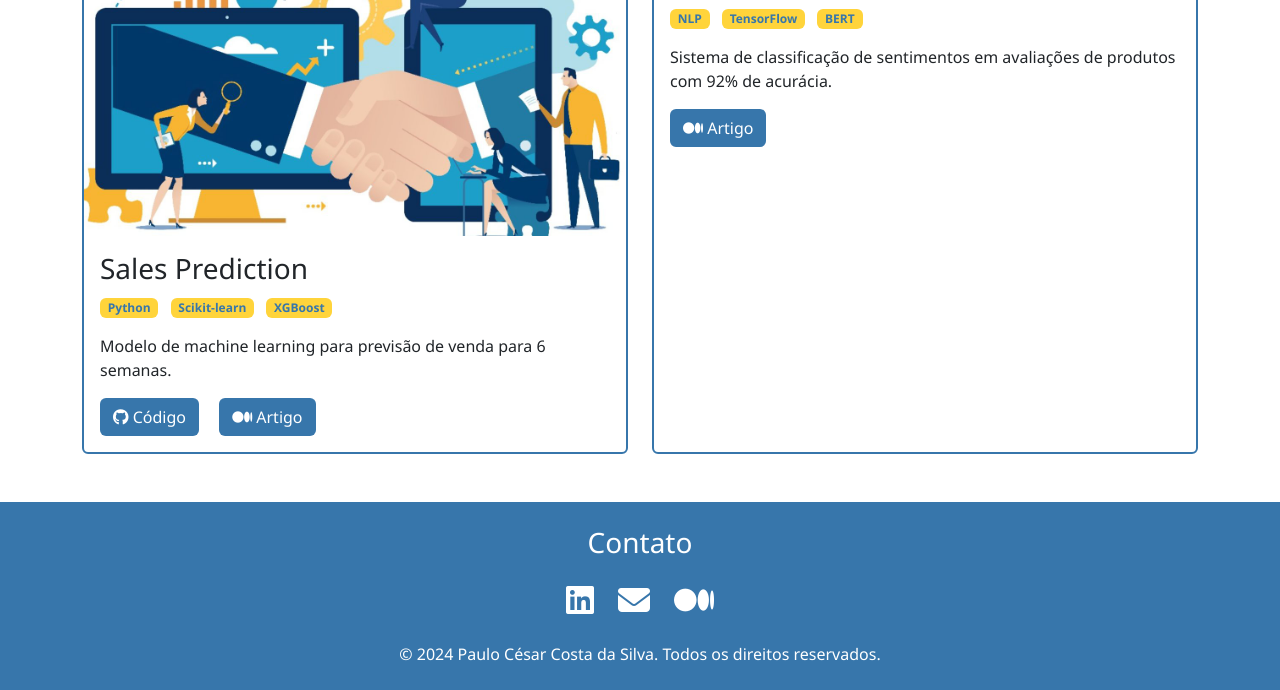
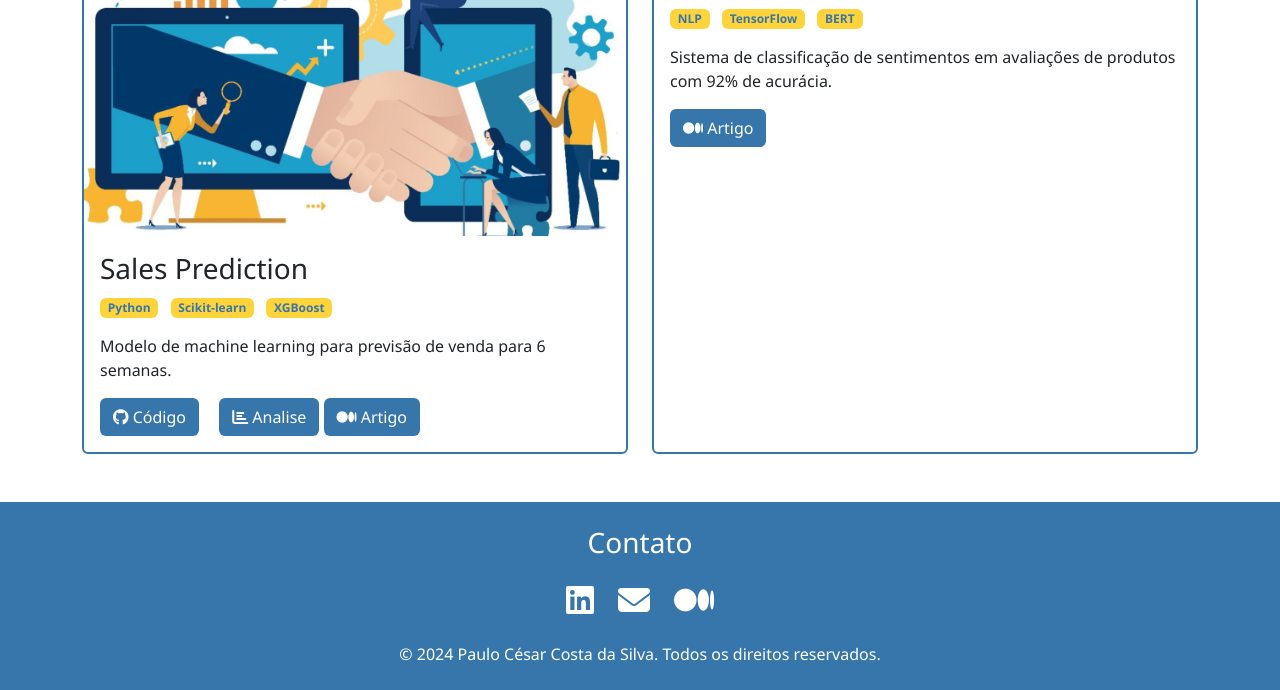
Before and after one commit to paulocesarcsdev/paulocesarcs.github.io, a plain HTML site: page index.html in a window 1280 px wide. Shown: the part 828-1518 px from the top of the page. Drawn offline with nearby package versions, Linux system fonts and the light colour scheme.

Commit message:
Update index.html
add fa analise

```diff
--- a/index.html
+++ b/index.html
@@ -103,6 +103,9 @@
                                 <i class="fab fa-github"></i> Código
                             </a>
                             <a href="pt-br/artigos.html" class="btn" style="background: var(--python-blue); color: white;">
+                                <i class="fas fa-chart-bar"></i> Analise
+                            </a>
+                            <a href="pt-br/artigos.html" class="btn" style="background: var(--python-blue); color: white;">
                                 <i class="fab fa-medium"></i> Artigo
                             </a>
                         </div>
```
